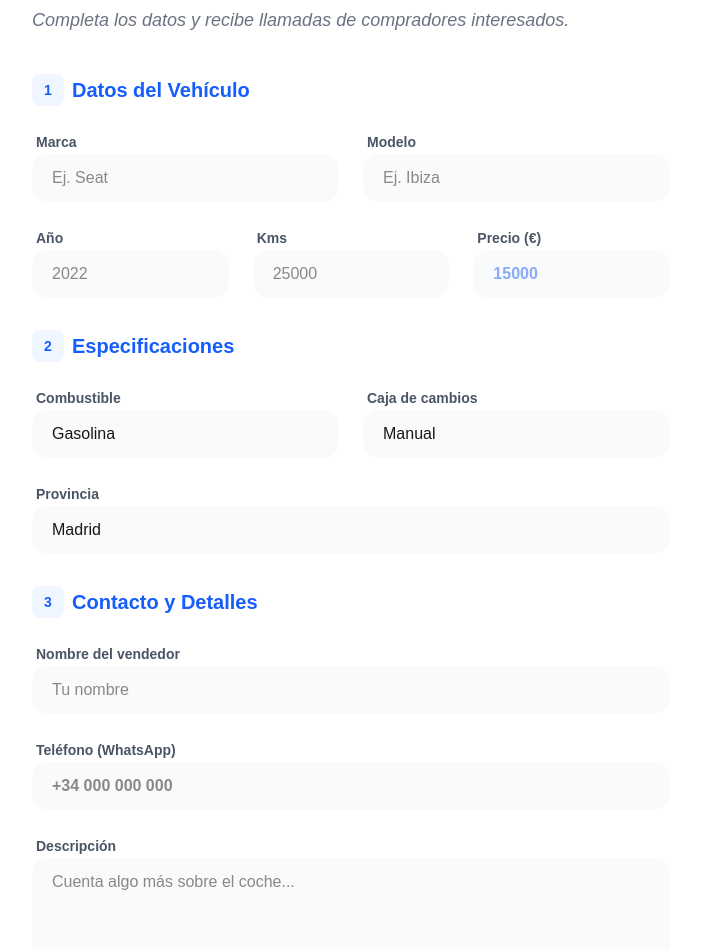
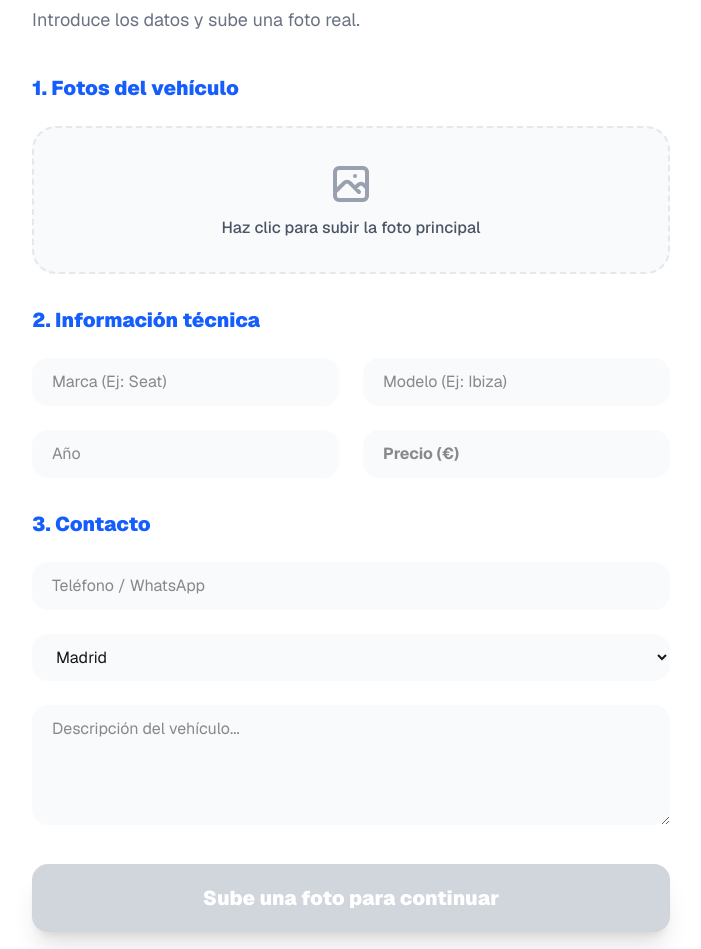
Before and after one commit to Kadikadari/coches-espana, a Next.js app: page /sell in a window 1280 px wide. Shown: the part 203-1152 px from the top of the page, without its empty margins (289-990 px from the left). Built offline with nearby package versions, Linux system fonts and the light colour scheme.

Commit message:
Add real image upload feature using Supabase Storage

```diff
--- a/app/sell/page.tsx
+++ b/app/sell/page.tsx
@@ -15,6 +15,7 @@ const spanishProvinces = [
 export default function SellPage() {
   const [submitted, setSubmitted] = useState(false);
   const [loading, setLoading] = useState(false);
+  const [uploading, setUploading] = useState(false);
   const [formData, setFormData] = useState({
     brand: '',
     model: '',
@@ -26,12 +27,41 @@ export default function SellPage() {
     transmission: 'Manual',
     description: '',
     phone: '',
-    seller: ''
+    seller: '',
+    image_url: ''
   });
 
   const handleChange = (e: any) => {
     const { name, value } = e.target;
     setFormData(prev => ({ ...prev, [name]: value }));
+  };
+
+  const handleImageUpload = async (e: React.ChangeEvent<HTMLInputElement>) => {
+    try {
+      setUploading(true);
+      if (!e.target.files || e.target.files.length === 0) return;
+
+      const file = e.target.files[0];
+      const fileExt = file.name.split('.').pop();
+      const fileName = `${Math.random()}.${fileExt}`;
+      const filePath = `${fileName}`;
+
+      const { error: uploadError } = await supabase.storage
+        .from('car-images')
+        .upload(filePath, file);
+
+      if (uploadError) throw uploadError;
+
+      const { data } = supabase.storage
+        .from('car-images')
+        .getPublicUrl(filePath);
+
+      setFormData(prev => ({ ...prev, image_url: data.publicUrl }));
+    } catch (error: any) {
+      alert('Error subiendo imagen: ' + error.message);
+    } finally {
+      setUploading(false);
+    }
   };
 
   const handleSubmit = async (e: React.FormEvent) => {
@@ -60,22 +90,17 @@ export default function SellPage() {
             <svg className="w-10 h-10" fill="none" stroke="currentColor" viewBox="0 0 24 24"><path strokeLinecap="round" strokeLinejoin="round" strokeWidth="3" d="M5 13l4 4L19 7" /></svg>
           </div>
           <h1 className="text-3xl font-black mb-2">¡Enhorabuena!</h1>
-          <p className="text-gray-500 mb-8">Tu coche ha sido publicado con éxito y ya está visible en CochesEspaña.</p>
-          <div className="space-y-3">
+          <p className="text-gray-500 mb-8">Tu anuncio ha sido publicado con éxito.</p>
           <Link href="/" className="block w-full bg-blue-600 text-white py-4 rounded-2xl font-black hover:bg-blue-700 transition">
-              Ver mi anuncio
+            Volver al inicio
           </Link>
-            <button onClick={() => setSubmitted(false)} className="text-blue-600 font-bold hover:underline">
-              Publicar otro vehículo
-            </button>
-          </div>
         </div>
       </div>
     );
   }
 
   return (
-    <div className="min-h-screen bg-gray-50">
+    <div className="min-h-screen bg-gray-50 font-sans">
       <header className="bg-white shadow-sm sticky top-0 z-50">
         <div className="max-w-7xl mx-auto px-4 py-4 flex justify-between items-center">
           <Link href="/" className="text-2xl font-bold text-blue-600">CochesEspaña</Link>
@@ -85,100 +110,61 @@ export default function SellPage() {
 
       <main className="max-w-3xl mx-auto px-4 py-12">
         <div className="bg-white rounded-3xl shadow-sm border border-gray-100 p-8 md:p-12">
-          <h1 className="text-4xl font-black mb-2 text-gray-900 tracking-tight">Vende tu coche hoy</h1>
-          <p className="text-gray-500 mb-10 text-lg italic">Completa los datos y recibe llamadas de compradores interesados.</p>
+          <h1 className="text-4xl font-black mb-2 text-gray-900">Vende tu coche</h1>
+          <p className="text-gray-500 mb-10 text-lg">Introduce los datos y sube una foto real.</p>
 
           <form onSubmit={handleSubmit} className="space-y-8">
             <section className="space-y-6">
-              <h2 className="text-xl font-black text-blue-600 flex items-center gap-2">
-                <span className="w-8 h-8 rounded-lg bg-blue-50 flex items-center justify-center text-sm">1</span>
-                Datos del Vehículo
-              </h2>
-              <div className="grid grid-cols-1 md:grid-cols-2 gap-6">
+               <h2 className="text-xl font-black text-blue-600">1. Fotos del vehículo</h2>
+               <div className="relative border-2 border-dashed border-gray-200 rounded-3xl p-8 text-center bg-gray-50 hover:bg-gray-100 transition cursor-pointer overflow-hidden">
+                  {formData.image_url ? (
+                    <div className="space-y-4">
+                      <img src={formData.image_url} className="mx-auto h-48 rounded-xl object-cover shadow-lg" alt="Preview" />
+                      <p className="text-green-600 font-bold text-sm">✓ Foto lista</p>
+                    </div>
+                  ) : (
                     <div className="space-y-2">
-                  <label className="text-sm font-bold text-gray-600 ml-1">Marca</label>
-                  <input required name="brand" value={formData.brand} onChange={handleChange} type="text" placeholder="Ej. Seat" className="w-full px-5 py-3 rounded-2xl border-gray-200 bg-gray-50 focus:bg-white focus:ring-2 focus:ring-blue-500 transition outline-none" />
+                      <svg className="w-12 h-12 text-gray-400 mx-auto" fill="none" stroke="currentColor" viewBox="0 0 24 24"><path d="M4 16l4.586-4.586a2 2 0 012.828 0L16 16m-2-2l1.586-1.586a2 2 0 012.828 0L20 14m-6-6h.01M6 20h12a2 2 0 002-2V6a2 2 0 00-2-2H6a2 2 0 00-2 2v12a2 2 0 002 2z" strokeWidth="2" strokeLinecap="round" strokeLinejoin="round"/></svg>
+                      <p className="text-gray-600 font-medium">{uploading ? "Subiendo..." : "Haz clic para subir la foto principal"}</p>
                     </div>
-                <div className="space-y-2">
-                  <label className="text-sm font-bold text-gray-600 ml-1">Modelo</label>
-                  <input required name="model" value={formData.model} onChange={handleChange} type="text" placeholder="Ej. Ibiza" className="w-full px-5 py-3 rounded-2xl border-gray-200 bg-gray-50 focus:bg-white focus:ring-2 focus:ring-blue-500 transition outline-none" />
-                </div>
-              </div>
-
-              <div className="grid grid-cols-2 md:grid-cols-3 gap-6">
-                <div className="space-y-2">
-                  <label className="text-sm font-bold text-gray-600 ml-1">Año</label>
-                  <input required name="year" value={formData.year} onChange={handleChange} type="number" placeholder="2022" className="w-full px-5 py-3 rounded-2xl border-gray-200 bg-gray-50 focus:bg-white focus:ring-2 focus:ring-blue-500 transition outline-none" />
-                </div>
-                <div className="space-y-2">
-                  <label className="text-sm font-bold text-gray-600 ml-1">Kms</label>
-                  <input required name="km" value={formData.km} onChange={handleChange} type="number" placeholder="25000" className="w-full px-5 py-3 rounded-2xl border-gray-200 bg-gray-50 focus:bg-white focus:ring-2 focus:ring-blue-500 transition outline-none" />
-                </div>
-                <div className="space-y-2 col-span-2 md:col-span-1">
-                  <label className="text-sm font-bold text-gray-600 ml-1">Precio (€)</label>
-                  <input required name="price" value={formData.price} onChange={handleChange} type="number" placeholder="15000" className="w-full px-5 py-3 rounded-2xl border-gray-200 bg-gray-50 focus:bg-white focus:ring-2 focus:ring-blue-500 transition outline-none font-bold text-blue-600" />
-                </div>
+                  )}
+                  <input
+                    type="file"
+                    accept="image/*"
+                    onChange={handleImageUpload}
+                    className="absolute inset-0 opacity-0 cursor-pointer"
+                    disabled={uploading}
+                  />
                </div>
             </section>
 
             <section className="space-y-6">
-              <h2 className="text-xl font-black text-blue-600 flex items-center gap-2">
-                <span className="w-8 h-8 rounded-lg bg-blue-50 flex items-center justify-center text-sm">2</span>
-                Especificaciones
-              </h2>
+              <h2 className="text-xl font-black text-blue-600">2. Información técnica</h2>
               <div className="grid grid-cols-1 md:grid-cols-2 gap-6">
-                <div className="space-y-2">
-                  <label className="text-sm font-bold text-gray-600 ml-1">Combustible</label>
-                  <select name="fuel" value={formData.fuel} onChange={handleChange} className="w-full px-5 py-3 rounded-2xl border-gray-200 bg-gray-50 focus:bg-white focus:ring-2 focus:ring-blue-500 transition outline-none appearance-none">
-                    <option>Gasolina</option>
-                    <option>Diésel</option>
-                    <option>Híbrido</option>
-                    <option>Eléctrico</option>
-                  </select>
-                </div>
-                <div className="space-y-2">
-                  <label className="text-sm font-bold text-gray-600 ml-1">Caja de cambios</label>
-                  <select name="transmission" value={formData.transmission} onChange={handleChange} className="w-full px-5 py-3 rounded-2xl border-gray-200 bg-gray-50 focus:bg-white focus:ring-2 focus:ring-blue-500 transition outline-none appearance-none">
-                    <option>Manual</option>
-                    <option>Automático</option>
-                  </select>
-                </div>
-              </div>
-              <div className="space-y-2">
-                <label className="text-sm font-bold text-gray-600 ml-1">Provincia</label>
-                <select name="location" value={formData.location} onChange={handleChange} className="w-full px-5 py-3 rounded-2xl border-gray-200 bg-gray-50 focus:bg-white focus:ring-2 focus:ring-blue-500 transition outline-none appearance-none">
-                  {spanishProvinces.sort().map(p => <option key={p}>{p}</option>)}
-                </select>
+                <input required name="brand" value={formData.brand} onChange={handleChange} placeholder="Marca (Ej: Seat)" className="w-full px-5 py-3 rounded-2xl bg-gray-50 border-none outline-none focus:ring-2 focus:ring-blue-500" />
+                <input required name="model" value={formData.model} onChange={handleChange} placeholder="Modelo (Ej: Ibiza)" className="w-full px-5 py-3 rounded-2xl bg-gray-50 border-none outline-none focus:ring-2 focus:ring-blue-500" />
+                <input required name="year" value={formData.year} onChange={handleChange} type="number" placeholder="Año" className="w-full px-5 py-3 rounded-2xl bg-gray-50 border-none outline-none focus:ring-2 focus:ring-blue-500" />
+                <input required name="price" value={formData.price} onChange={handleChange} type="number" placeholder="Precio (€)" className="w-full px-5 py-3 rounded-2xl bg-gray-50 border-none outline-none focus:ring-2 focus:ring-blue-500 font-bold" />
               </div>
             </section>
 
             <section className="space-y-6">
-              <h2 className="text-xl font-black text-blue-600 flex items-center gap-2">
-                <span className="w-8 h-8 rounded-lg bg-blue-50 flex items-center justify-center text-sm">3</span>
-                Contacto y Detalles
-              </h2>
-              <div className="space-y-2">
-                <label className="text-sm font-bold text-gray-600 ml-1">Nombre del vendedor</label>
-                <input required name="seller" value={formData.seller} onChange={handleChange} type="text" placeholder="Tu nombre" className="w-full px-5 py-3 rounded-2xl border-gray-200 bg-gray-50 focus:bg-white focus:ring-2 focus:ring-blue-500 transition outline-none" />
-              </div>
-              <div className="space-y-2">
-                <label className="text-sm font-bold text-gray-600 ml-1">Teléfono (WhatsApp)</label>
-                <input required name="phone" value={formData.phone} onChange={handleChange} type="tel" placeholder="+34 000 000 000" className="w-full px-5 py-3 rounded-2xl border-gray-200 bg-gray-50 focus:bg-white focus:ring-2 focus:ring-blue-500 transition outline-none font-bold" />
-              </div>
-              <div className="space-y-2">
-                <label className="text-sm font-bold text-gray-600 ml-1">Descripción</label>
-                <textarea required name="description" value={formData.description} onChange={handleChange} rows={4} placeholder="Cuenta algo más sobre el coche..." className="w-full px-5 py-3 rounded-2xl border-gray-200 bg-gray-50 focus:bg-white focus:ring-2 focus:ring-blue-500 transition outline-none"></textarea>
-              </div>
+              <h2 className="text-xl font-black text-blue-600">3. Contacto</h2>
+              <input required name="phone" value={formData.phone} onChange={handleChange} placeholder="Teléfono / WhatsApp" className="w-full px-5 py-3 rounded-2xl bg-gray-50 border-none outline-none focus:ring-2 focus:ring-blue-500" />
+              <select name="location" value={formData.location} onChange={handleChange} className="w-full px-5 py-3 rounded-2xl bg-gray-50 border-none outline-none focus:ring-2 focus:ring-blue-500">
+                {spanishProvinces.map(p => <option key={p}>{p}</option>)}
+              </select>
+              <textarea required name="description" value={formData.description} onChange={handleChange} rows={4} placeholder="Descripción del vehículo..." className="w-full px-5 py-3 rounded-2xl bg-gray-50 border-none outline-none focus:ring-2 focus:ring-blue-500"></textarea>
             </section>
 
             <button
               type="submit"
-              disabled={loading}
-              className={`w-full py-5 rounded-2xl font-black text-xl transition shadow-2xl flex items-center justify-center gap-3 ${
-                loading ? 'bg-blue-400 cursor-not-allowed' : 'bg-blue-600 hover:bg-blue-700 shadow-blue-200 transform hover:scale-[1.02] active:scale-[0.98]'
-              } text-white`}
+              disabled={loading || uploading || !formData.image_url}
+              className={`w-full py-5 rounded-2xl font-black text-xl text-white transition shadow-xl ${
+                loading || uploading || !formData.image_url ? 'bg-gray-300' : 'bg-blue-600 hover:bg-blue-700 active:scale-95'
+              }`}
             >
-              {loading ? "Publicando..." : "Publicar mi Coche"}
+              {loading ? "Publicando..." : !formData.image_url ? "Sube una foto para continuar" : "Publicar Anuncio"}
             </button>
           </form>
         </div>
```
Lines whose indentation alone changed are shown as unchanged.
